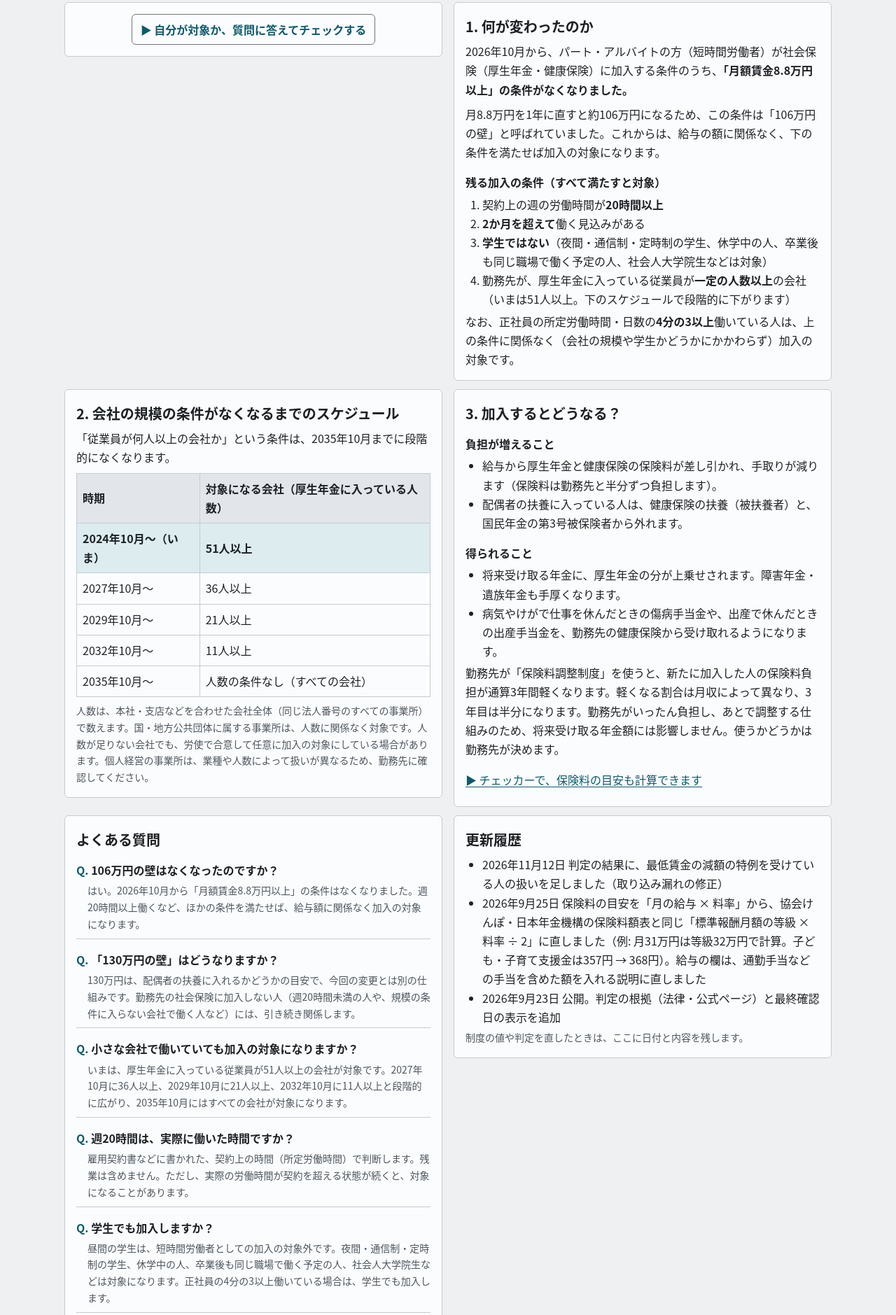
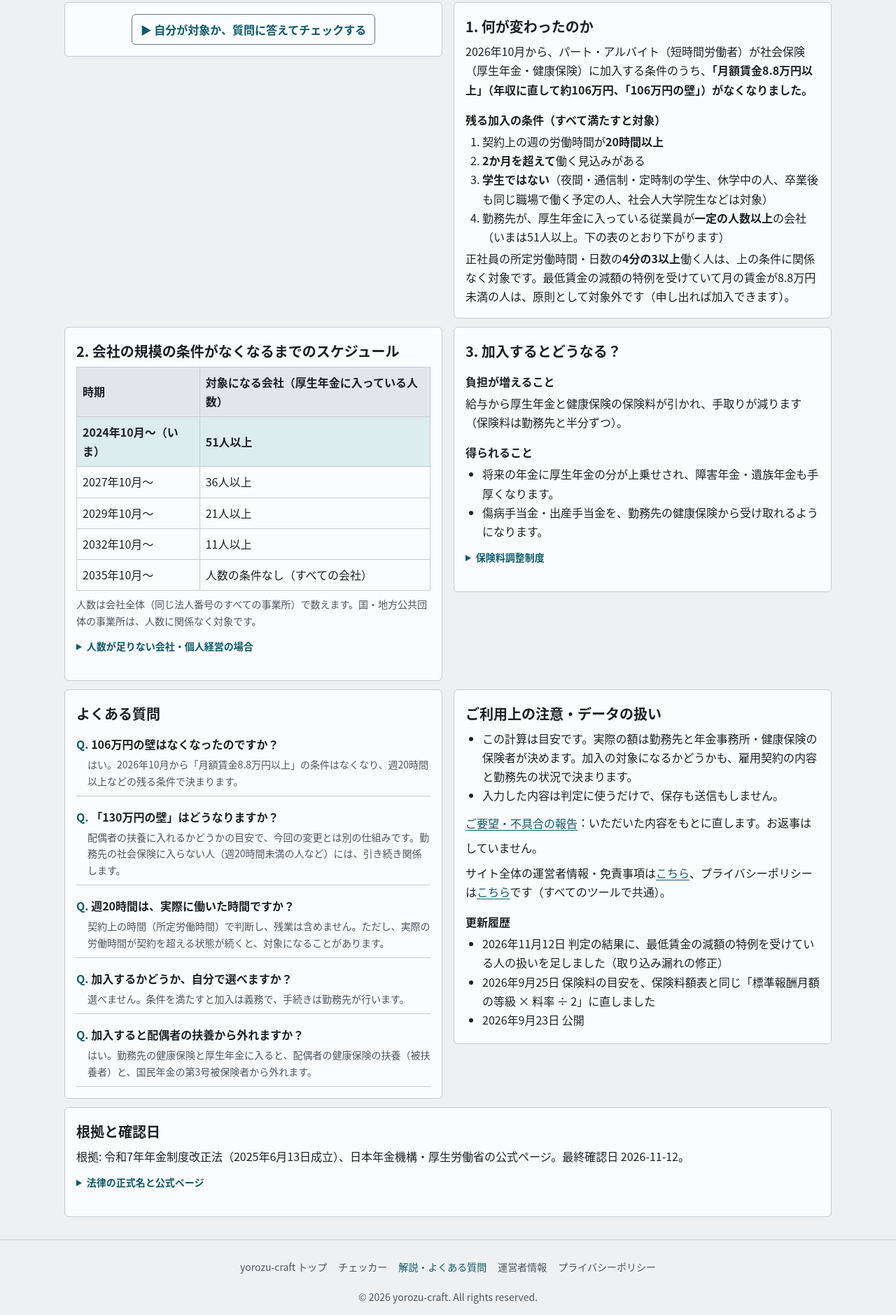
Before and after one commit to YouheiOonuki/shaho-check, a plain HTML site: page guide.html in a window 1280 px wide. Shown: the part 89-1968 px from the top of the page at 70% size. Drawn offline with Linux system fonts and the light colour scheme.

Commit message:
Q-212 本文を上限に収める（index 763→397 字、guide 2,475→1,488 字・FAQ 7→5・h2 7→6）
index: 長い補助文（期間・学生）を details.more へ、Q2 の補助文は legend に、Q5 の補助文は「この道具について」と重複なので削除。免責の後ろの日本年金機構リンクは「判定の根拠」の出典と重複なので削除。
guide: FAQ の「小さな会社」（2 章の表と重複）と「学生」（1 章の条件と重複）を削除。更新履歴は h2 から注意の節の h3 へ。
「給与の額に関係なく」を外し、1 章に特定減額特例対象者の 1 文（judge.js の TOKUTEI_NOTE と同じ扱い）。

Co-Authored-By: Claude Opus 5.5 <noreply@anthropic.com>

```diff
--- a/guide.html
+++ b/guide.html
@@ -27,37 +27,27 @@
       {
         "@type": "Question",
         "name": "106万円の壁はなくなったのですか？",
-        "acceptedAnswer": { "@type": "Answer", "text": "はい。2026年10月から、パート・アルバイトが社会保険に加入する条件のうち「月額賃金8.8万円以上（年収換算で約106万円）」の条件がなくなりました。週20時間以上働くなど、ほかの条件を満たせば、給与額に関係なく加入の対象になります。" }
+        "acceptedAnswer": { "@type": "Answer", "text": "はい。2026年10月から「月額賃金8.8万円以上」の条件はなくなり、週20時間以上などの残る条件で決まります。" }
       },
       {
         "@type": "Question",
         "name": "「130万円の壁」はどうなりますか？",
-        "acceptedAnswer": { "@type": "Answer", "text": "130万円は、配偶者の扶養に入れるかどうかの目安で、今回の変更とは別の仕組みです。勤務先の社会保険に加入しない人（週20時間未満の人や、規模の条件に入らない会社で働く人など）には、引き続き関係します。" }
-      },
-      {
-        "@type": "Question",
-        "name": "小さな会社で働いていても加入の対象になりますか？",
-        "acceptedAnswer": { "@type": "Answer", "text": "いまは厚生年金に入っている従業員が51人以上の会社が対象です。この人数の条件は、2027年10月に36人以上、2029年10月に21人以上、2032年10月に11人以上へと段階的に下がり、2035年10月になくなります。" }
+        "acceptedAnswer": { "@type": "Answer", "text": "配偶者の扶養に入れるかどうかの目安で、今回の変更とは別の仕組みです。勤務先の社会保険に入らない人（週20時間未満の人など）には、引き続き関係します。" }
       },
       {
         "@type": "Question",
         "name": "週20時間は、実際に働いた時間ですか？",
-        "acceptedAnswer": { "@type": "Answer", "text": "雇用契約書などに書かれた、契約上の時間（所定労働時間）で判断します。残業は含めません。ただし、実際の労働時間が契約を超える状態が続くと、対象になることがあります。" }
-      },
-      {
-        "@type": "Question",
-        "name": "学生でも加入しますか？",
-        "acceptedAnswer": { "@type": "Answer", "text": "昼間の学生は、パート・アルバイト（短時間労働者）としての加入の対象外です。夜間・通信制・定時制の学生、休学中の人、卒業後も同じ職場で働く予定の人、社会人大学院生などは対象になります。また、正社員の4分の3以上働いている場合は、学生でも加入します。" }
+        "acceptedAnswer": { "@type": "Answer", "text": "契約上の時間（所定労働時間）で判断し、残業は含めません。ただし、実際の労働時間が契約を超える状態が続くと、対象になることがあります。" }
       },
       {
         "@type": "Question",
         "name": "加入するかどうか、自分で選べますか？",
-        "acceptedAnswer": { "@type": "Answer", "text": "条件を満たすと加入は義務になり、自分で選ぶことはできません。加入の手続きは勤務先が行います。" }
+        "acceptedAnswer": { "@type": "Answer", "text": "選べません。条件を満たすと加入は義務で、手続きは勤務先が行います。" }
       },
       {
         "@type": "Question",
         "name": "加入すると配偶者の扶養から外れますか？",
-        "acceptedAnswer": { "@type": "Answer", "text": "はい。自分で勤務先の健康保険と厚生年金に加入すると、配偶者の健康保険の扶養（被扶養者）や、国民年金の第3号被保険者ではなくなります。" }
+        "acceptedAnswer": { "@type": "Answer", "text": "はい。勤務先の健康保険と厚生年金に入ると、配偶者の健康保険の扶養（被扶養者）と、国民年金の第3号被保険者から外れます。" }
       }
     ]
   }
@@ -85,22 +75,20 @@
 
     <article class="card content">
       <h2>1. 何が変わったのか</h2>
-      <p>2026年10月から、パート・アルバイトの方（短時間労働者）が社会保険（厚生年金・健康保険）に加入する条件のうち、<strong>「月額賃金8.8万円以上」の条件がなくなりました。</strong></p>
-      <p>月8.8万円を1年に直すと約106万円になるため、この条件は「106万円の壁」と呼ばれていました。これからは、給与の額に関係なく、下の条件を満たせば加入の対象になります。</p>
+      <p>2026年10月から、パート・アルバイト（短時間労働者）が社会保険（厚生年金・健康保険）に加入する条件のうち、<strong>「月額賃金8.8万円以上」（年収に直して約106万円、「106万円の壁」）がなくなりました。</strong></p>
 
       <h3>残る加入の条件（すべて満たすと対象）</h3>
       <ol>
         <li>契約上の週の労働時間が<strong>20時間以上</strong></li>
         <li><strong>2か月を超えて</strong>働く見込みがある</li>
         <li><strong>学生ではない</strong>（夜間・通信制・定時制の学生、休学中の人、卒業後も同じ職場で働く予定の人、社会人大学院生などは対象）</li>
-        <li>勤務先が、厚生年金に入っている従業員が<strong>一定の人数以上</strong>の会社（いまは51人以上。下のスケジュールで段階的に下がります）</li>
+        <li>勤務先が、厚生年金に入っている従業員が<strong>一定の人数以上</strong>の会社（いまは51人以上。下の表のとおり下がります）</li>
       </ol>
-      <p>なお、正社員の所定労働時間・日数の<strong>4分の3以上</strong>働いている人は、上の条件に関係なく（会社の規模や学生かどうかにかかわらず）加入の対象です。</p>
+      <p>正社員の所定労働時間・日数の<strong>4分の3以上</strong>働く人は、上の条件に関係なく対象です。最低賃金の減額の特例を受けていて月の賃金が8.8万円未満の人は、原則として対象外です（申し出れば加入できます）。</p>
     </article>
 
     <article class="card content">
       <h2>2. 会社の規模の条件がなくなるまでのスケジュール</h2>
-      <p>「従業員が何人以上の会社か」という条件は、2035年10月までに段階的になくなります。</p>
       <table class="schedule">
         <thead><tr><th>時期</th><th>対象になる会社（厚生年金に入っている人数）</th></tr></thead>
         <tbody>
@@ -111,48 +99,45 @@
           <tr data-from="2035-10-01" data-to="9999-12-31"><td>2035年10月〜</td><td>人数の条件なし（すべての会社）</td></tr>
         </tbody>
       </table>
-      <p class="small">人数は、本社・支店などを合わせた会社全体（同じ法人番号のすべての事業所）で数えます。国・地方公共団体に属する事業所は、人数に関係なく対象です。人数が足りない会社でも、労使で合意して任意に加入の対象にしている場合があります。個人経営の事業所は、業種や人数によって扱いが異なるため、勤務先に確認してください。</p>
+      <p class="small">人数は会社全体（同じ法人番号のすべての事業所）で数えます。国・地方公共団体の事業所は、人数に関係なく対象です。</p>
+      <details class="more">
+        <summary>人数が足りない会社・個人経営の場合</summary>
+        <p class="small">人数が足りない会社でも、労使で合意して任意に加入の対象にしている場合があります。個人経営の事業所は、業種や人数によって扱いが異なるため、勤務先に確認してください。</p>
+      </details>
     </article>
 
     <article class="card content">
       <h2>3. 加入するとどうなる？</h2>
       <h3>負担が増えること</h3>
-      <ul>
-        <li>給与から厚生年金と健康保険の保険料が差し引かれ、手取りが減ります（保険料は勤務先と半分ずつ負担します）。</li>
-        <li>配偶者の扶養に入っている人は、健康保険の扶養（被扶養者）と、国民年金の第3号被保険者から外れます。</li>
-      </ul>
+      <p>給与から厚生年金と健康保険の保険料が引かれ、手取りが減ります（保険料は勤務先と半分ずつ）。</p>
       <h3>得られること</h3>
       <ul>
-        <li>将来受け取る年金に、厚生年金の分が上乗せされます。障害年金・遺族年金も手厚くなります。</li>
-        <li>病気やけがで仕事を休んだときの傷病手当金や、出産で休んだときの出産手当金を、勤務先の健康保険から受け取れるようになります。</li>
+        <li>将来の年金に厚生年金の分が上乗せされ、障害年金・遺族年金も手厚くなります。</li>
+        <li>傷病手当金・出産手当金を、勤務先の健康保険から受け取れるようになります。</li>
       </ul>
-      <p>勤務先が「保険料調整制度」を使うと、新たに加入した人の保険料負担が通算3年間軽くなります。軽くなる割合は月収によって異なり、3年目は半分になります。勤務先がいったん負担し、あとで調整する仕組みのため、将来受け取る年金額には影響しません。使うかどうかは勤務先が決めます。</p>
-      <p><a href="./">▶ チェッカーで、保険料の目安も計算できます</a></p>
+      <details class="more">
+        <summary>保険料調整制度</summary>
+        <p>勤務先が「保険料調整制度」を使うと、新たに加入した人の保険料負担が通算3年間軽くなります（割合は月収で異なり、3年目は半分）。将来の年金額には影響せず、使うかどうかは勤務先が決めます。</p>
+      </details>
     </article>
 
     <article id="faq" class="card content">
       <h2>よくある質問</h2>
       <dl class="faq">
         <dt>106万円の壁はなくなったのですか？</dt>
-        <dd>はい。2026年10月から「月額賃金8.8万円以上」の条件はなくなりました。週20時間以上働くなど、ほかの条件を満たせば、給与額に関係なく加入の対象になります。</dd>
+        <dd>はい。2026年10月から「月額賃金8.8万円以上」の条件はなくなり、週20時間以上などの残る条件で決まります。</dd>
 
         <dt>「130万円の壁」はどうなりますか？</dt>
-        <dd>130万円は、配偶者の扶養に入れるかどうかの目安で、今回の変更とは別の仕組みです。勤務先の社会保険に加入しない人（週20時間未満の人や、規模の条件に入らない会社で働く人など）には、引き続き関係します。</dd>
-
-        <dt>小さな会社で働いていても加入の対象になりますか？</dt>
-        <dd>いまは、厚生年金に入っている従業員が51人以上の会社が対象です。2027年10月に36人以上、2029年10月に21人以上、2032年10月に11人以上と段階的に広がり、2035年10月にはすべての会社が対象になります。</dd>
+        <dd>配偶者の扶養に入れるかどうかの目安で、今回の変更とは別の仕組みです。勤務先の社会保険に入らない人（週20時間未満の人など）には、引き続き関係します。</dd>
 
         <dt>週20時間は、実際に働いた時間ですか？</dt>
-        <dd>雇用契約書などに書かれた、契約上の時間（所定労働時間）で判断します。残業は含めません。ただし、実際の労働時間が契約を超える状態が続くと、対象になることがあります。</dd>
-
-        <dt>学生でも加入しますか？</dt>
-        <dd>昼間の学生は、短時間労働者としての加入の対象外です。夜間・通信制・定時制の学生、休学中の人、卒業後も同じ職場で働く予定の人、社会人大学院生などは対象になります。正社員の4分の3以上働いている場合は、学生でも加入します。</dd>
+        <dd>契約上の時間（所定労働時間）で判断し、残業は含めません。ただし、実際の労働時間が契約を超える状態が続くと、対象になることがあります。</dd>
 
         <dt>加入するかどうか、自分で選べますか？</dt>
-        <dd>条件を満たすと加入は義務になり、自分で選ぶことはできません。加入の手続きは勤務先が行います。</dd>
+        <dd>選べません。条件を満たすと加入は義務で、手続きは勤務先が行います。</dd>
 
         <dt>加入すると配偶者の扶養から外れますか？</dt>
-        <dd>はい。自分で勤務先の健康保険と厚生年金に加入すると、配偶者の健康保険の扶養（被扶養者）や、国民年金の第3号被保険者ではなくなります。</dd>
+        <dd>はい。勤務先の健康保険と厚生年金に入ると、配偶者の健康保険の扶養（被扶養者）と、国民年金の第3号被保険者から外れます。</dd>
       </dl>
     </article>
 
@@ -180,24 +165,21 @@
       </details>
     </article>
 
-    <article class="card content" id="changelog">
-      <h2>更新履歴</h2>
-      <ul>
-        <li><time datetime="2026-11-12">2026年11月12日</time> 判定の結果に、最低賃金の減額の特例を受けている人の扱いを足しました（取り込み漏れの修正）</li>
-        <li><time datetime="2026-09-25">2026年9月25日</time> 保険料の目安を「月の給与 × 料率」から、協会けんぽ・日本年金機構の保険料額表と同じ「標準報酬月額の等級 × 料率 ÷ 2」に直しました（例: 月31万円は等級32万円で計算。子ども・子育て支援金は357円 → 368円）。給与の欄は、通勤手当などの手当を含めた額を入れる説明に直しました</li>
-        <li><time datetime="2026-09-23">2026年9月23日</time> 公開。判定の根拠（法律・公式ページ）と最終確認日の表示を追加</li>
-      </ul>
-      <p class="small">制度の値や判定を直したときは、ここに日付と内容を残します。</p>
-    </article>
-
     <article id="notes" class="card content">
       <h2>ご利用上の注意・データの扱い</h2>
       <ul>
-        <li>この計算は目安です。実際の額は勤務先と年金事務所・健康保険の保険者が決めます。加入の対象になるかどうかも、雇用契約の内容や勤務先の状況によって決まります。勤務先と年金事務所に確認してください。</li>
-        <li>入力した労働時間・勤務先の規模・給与額などは、ページの中で判定に使うだけで、ブラウザへの保存も外部への送信もしません。ページを閉じると消えます。</li>
+        <li>この計算は目安です。実際の額は勤務先と年金事務所・健康保険の保険者が決めます。加入の対象になるかどうかも、雇用契約の内容と勤務先の状況で決まります。</li>
+        <li>入力した内容は判定に使うだけで、保存も送信もしません。</li>
       </ul>
       <p><a href="/post/?from=/shaho-check/guide.html">ご要望・不具合の報告</a>：いただいた内容をもとに直します。お返事はしていません。</p>
       <p>サイト全体の運営者情報・免責事項は<a href="../about.html">こちら</a>、プライバシーポリシーは<a href="../privacy-policy.html">こちら</a>です（すべてのツールで共通）。</p>
+
+      <h3 id="changelog">更新履歴</h3>
+      <ul>
+        <li><time datetime="2026-11-12">2026年11月12日</time> 判定の結果に、最低賃金の減額の特例を受けている人の扱いを足しました（取り込み漏れの修正）</li>
+        <li><time datetime="2026-09-25">2026年9月25日</time> 保険料の目安を、保険料額表と同じ「標準報酬月額の等級 × 料率 ÷ 2」に直しました</li>
+        <li><time datetime="2026-09-23">2026年9月23日</time> 公開</li>
+      </ul>
     </article>
 
   </main>
```
Also changed, not shown: index.html (+13 -17 lines).
